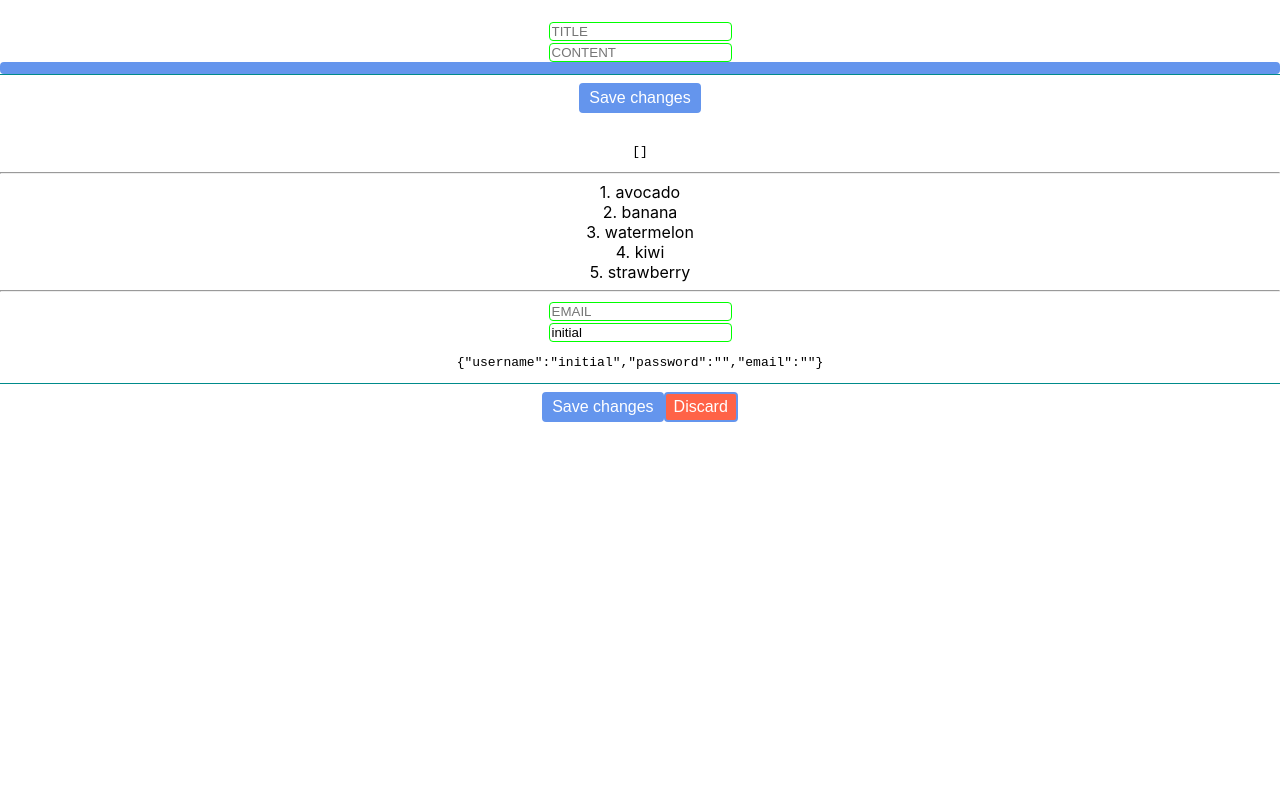
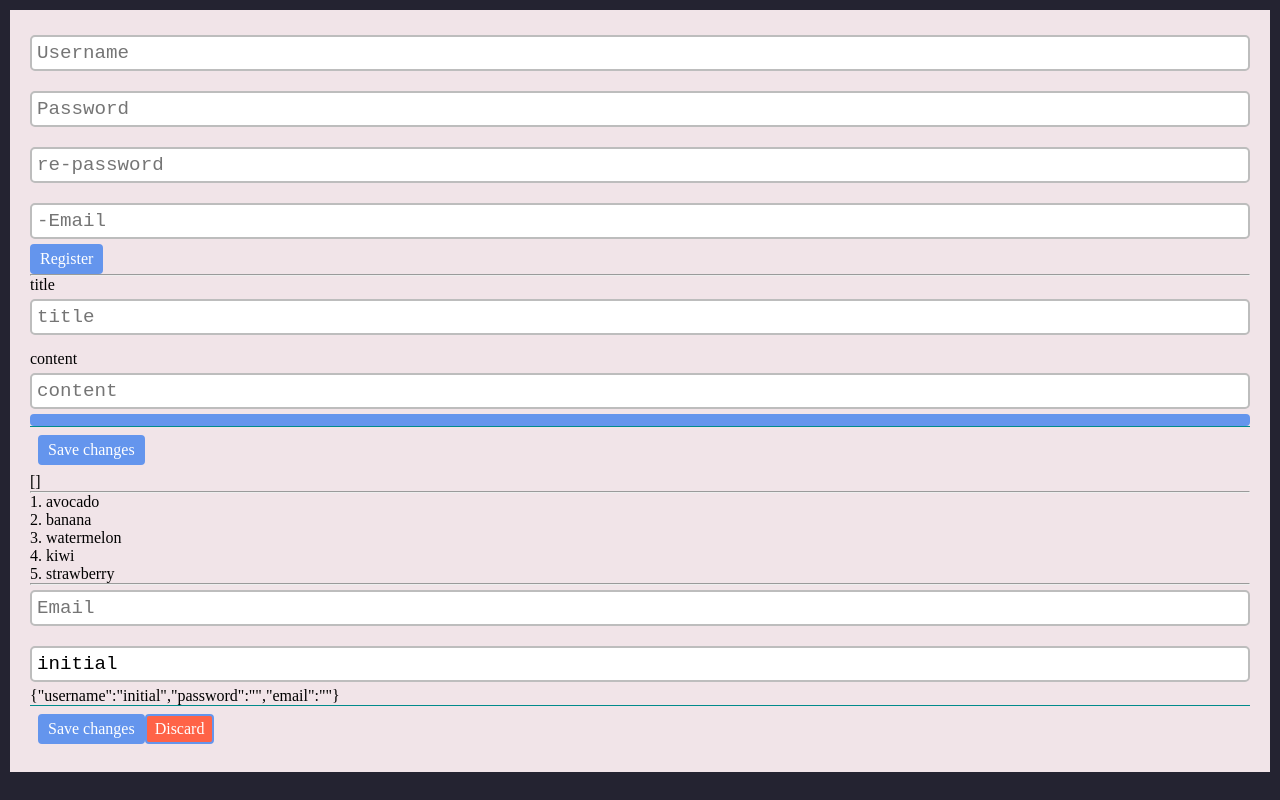
Before and after one commit to alphpkeemik/react-training, a React (Create React App) app: page / in a window 1280 px wide. Built offline with nearby package versions, Linux system fonts and the light colour scheme.

Commit message:
formic validation

```diff
--- a/package.json
+++ b/package.json
@@ -7,10 +7,13 @@
     "@testing-library/react": "^11.2.7",
     "@testing-library/user-event": "^12.8.3",
     "classnames": "^2.3.1",
+    "formic": "^0.0.10",
+    "formik": "^2.2.9",
     "react": "^17.0.2",
     "react-dom": "^17.0.2",
     "react-scripts": "4.0.3",
-    "web-vitals": "^1.1.2"
+    "web-vitals": "^1.1.2",
+    "yap": "^0.0.2"
   },
   "scripts": {
     "start": "react-scripts start",
--- a/src/App.css
+++ b/src/App.css
@@ -1,50 +1,34 @@
 :root {
-  --lavender: lavender;
-  --gray: gray;
-}
-.App {
-  text-align: center;
-  padding: 20px 0;
+  --red: #A62639;
+  --green: #96c7a6;
+  --lavender: #F1E4E8;
+  --yellow: #F5B841;
+  --black: #242331;
+  --gray: #bdbdbd;
+  --focus: #b1ccd6;
+  --title-font: 'PT Mono', monospace;
+  --body-font: 'PT Serif', serif;
 }
 
-.App-logo {
-  height: 40vmin;
-  pointer-events: none;
+* {
+  padding: 0;
+  margin: 0;
+  box-sizing: border-box;
+  font-family: var(--body-font);
 }
 
-@media (prefers-reduced-motion: no-preference) {
-  .App-logo {
-    animation: App-logo-spin infinite 20s linear;
-  }
+h1, h2, h3, h4, h5, h6 {
+  font-family: var(--title-font);
 }
 
-.App-header {
-  background-color: #282c34;
-  min-height: 100vh;
-  display: flex;
-  flex-direction: column;
-  align-items: center;
-  justify-content: center;
-  font-size: calc(10px + 2vmin);
-  color: white;
+body {
+  padding: 0;
+  margin: 0;
+  background-color: var(--black);
 }
 
-.App-link {
-  color: #61dafb;
+.App {
+  margin: 10px;
+  padding: 20px;
+  background-color: var(--lavender);
 }
-
-@keyframes App-logo-spin {
-  from {
-    transform: rotate(0deg);
-  }
-  to {
-    transform: rotate(360deg);
-  }
-}
-
-.todos {
-  display: grid;
-  grid-template-columns: repeat(4, 1fr);
-  gap: 10px;
-  margin: 10px;
-}
--- a/src/App.js
+++ b/src/App.js
@@ -3,6 +3,7 @@ import React from 'react';
 import Button from './components/Button';
 import Form from './components/Form';
 import Input from './components/Input';
+import RegistrationForm from './components/RegistrationForm';
 import RenderListSample from "./renderListSample";
 import NewTodo from "./NewTodo";
 import Todo from "./Todo";
@@ -92,6 +93,8 @@ const App = () => {
     }
     return (
     <div className="App">
+        <RegistrationForm />
+        <hr />
         <NewTodo onSubmit={onNewTodo} />
         <div className="todos">
             {
--- a/src/components/Input.js
+++ b/src/components/Input.js
@@ -1,21 +1,33 @@
-import React from 'react';
-import styles from './Input.module.css';
+import classnames from "classnames";
+import React from "react";
 
-const Input = ({placeholder, value, onChange}) => {
+const styles = require("./Input.module.css");
 
-    const handleOnChange = (e) => {
-        onChange?.(e.target.value)
-    }
+export default function Input({
+                                  value,
+                                  type,
+                                  onChange,
+                                  onBlur,
+                                  error,
+                                  label,
+                                  placeholder,
+                                  name,
+                              }) {
     return (
         <div className={styles.inputContainer}>
+            <div className={styles.label}>{label}</div>
             <input
-                className={styles.input}
-                placeholder={placeholder.toUpperCase()}
+                type={type}
+                className={classnames(styles.input, {[styles.error]: !!error})}
+                name={name}
+                placeholder={placeholder}
+                onChange={onChange}
+                onBlur={onBlur}
                 value={value}
-                onChange={handleOnChange}
+                autoComplete="off"
+                aria-autocomplete="off"
             />
+            {error && <span className={styles.errorMessage}>{error}</span>}
         </div>
     );
 }
-
-export default Input;
--- a/src/components/Input.module.css
+++ b/src/components/Input.module.css
@@ -1,9 +1,32 @@
+.inputContainer {
+    display: flex;
+    flex-direction: column;
+}
+
+.inputContainer + .inputContainer {
+    margin-top: 10px;
+}
+
 .input {
-    border-radius:  4px;
-    border: 1px solid lime;
-    outline: none;
+    border: 2px solid var(--gray);
+    margin: 5px 0;
+    padding: 5px;
+    border-radius: 5px;
+    font-family: var(--title-font);
+    font-size: 1.2em;
 }
 
 .input:focus {
-    bolder-color: blue;
+    outline: 4px solid var(--focus);
+    border: 2px solid var(--green);
 }
+
+.error {
+    border-color: var(--red);
+}
+
+.errorMessage {
+    color: var(--red);
+    font-size: 0.8em;
+    font-family: var(--title-font);
+}
--- /dev/null
+++ b/src/components/RegistrationForm.js
@@ -0,0 +1,55 @@
+import React from "react";
+import Button from "./Button";
+import Input from "./Input";
+import {useFormik} from 'formik';
+
+const RegistrationForm = () => {
+
+
+    const validate = (values) => {
+        const errors = {}
+        if (!values.username) {
+            errors.username = 'Username is required';
+        } else if (values.username.length < 3) {
+            errors.username = 'Username must be at least 3 chars length';
+        }
+        return errors;
+    }
+
+    const formic = useFormik({
+        initialValues: {
+            username: "",
+            password: "",
+            confirmPassword: "",
+            email: "",
+        },
+        validate,
+        onSubmit: (e) => {
+            console.log(e)
+            console.log('submit')
+        }
+    })
+    return (
+        <div>
+            <form onSubmit={formic.handleSubmit}
+                  autoComplete="off"
+                  aria-autocomplete="off"
+            >
+                <Input placeholder="Username" name="username" type="text"
+                       value={formic.values.username}
+                       error={formic.errors.username}
+                       onChange={formic.handleChange}/>
+                <Input placeholder="Password" name="password" type="password" value={formic.values.password}
+                       onChange={formic.handleChange}/>
+                <Input placeholder="re-password" name="confirmPassword" type="password"
+                       value={formic.values.confirmPassword} onChange={formic.handleChange}/>
+                <Input placeholder="-Email" name="email" type="email" value={formic.values.email}
+                       onChange={formic.handleChange}/>
+
+                <Button >Register</Button>
+            </form>
+        </div>
+    );
+};
+
+export default RegistrationForm;
```
Also changed, not shown: 1 other file (tests, documents, lock files or other folders).
